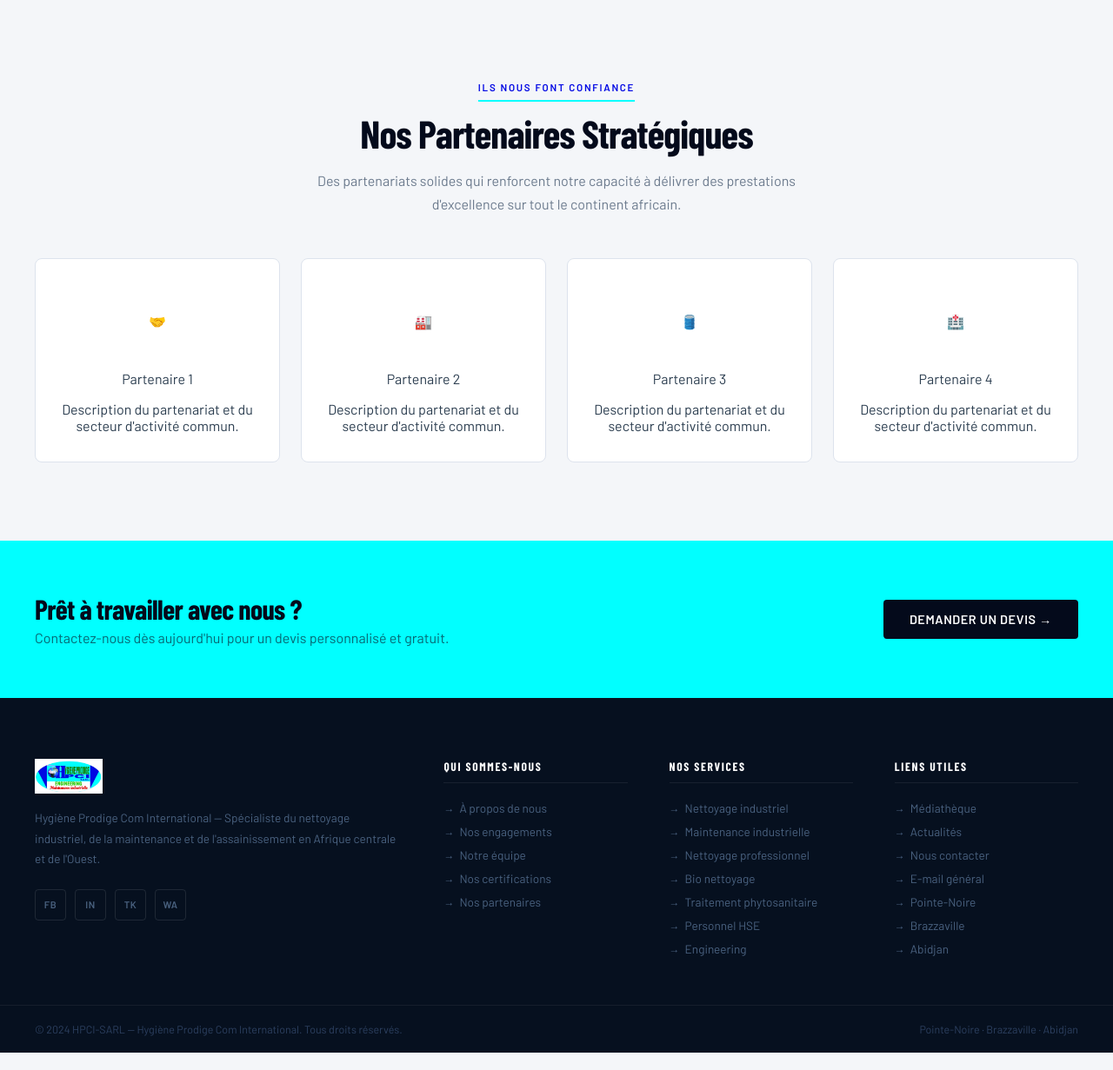
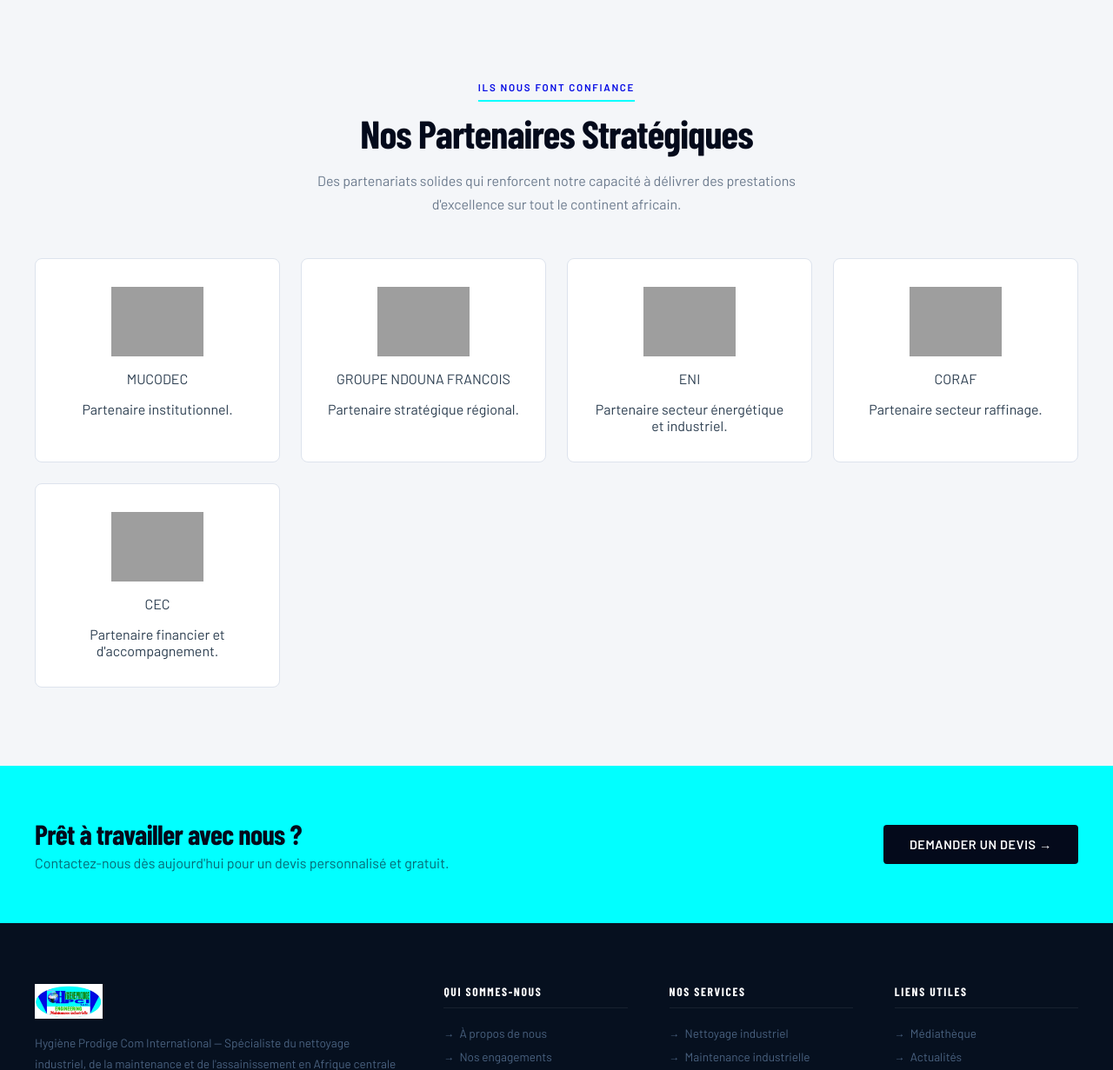
Before and after one commit to rachnicreation-sketch/hpci-site, a PHP site: page /pages/partenaires.html in a window 1280 px wide. Shown: the part 373-1604 px from the top of the page at 87% size. Run offline with PHP 8.4, Linux system fonts and the light colour scheme; some web fonts are replaced; grey boxes are pictures that could not be loaded.

Commit message:
mise à jour 2

```diff
--- a/index.html
+++ b/index.html
@@ -548,7 +548,11 @@
   </nav>
 
   <section class="hero">
-    <div class="hero-bg-img"></div>
+    <div class="hero-bg-slider">
+      <div class="slide slide-1"></div>
+      <div class="slide slide-2"></div>
+      <div class="slide slide-3"></div>
+    </div>
     <div class="hero-overlay"></div>
     <div class="hero-pattern"></div>
     <div class="hero-bar"></div>
--- a/index.php
+++ b/index.php
@@ -91,7 +91,11 @@
 </nav>
 
 <section class="hero">
-  <div class="hero-bg-img"></div>
+  <div class="hero-bg-slider">
+    <div class="slide slide-1"></div>
+    <div class="slide slide-2"></div>
+    <div class="slide slide-3"></div>
+  </div>
   <div class="hero-overlay"></div>
   <div class="hero-pattern"></div>
   <div class="hero-bar"></div>
--- a/pages/partenaires.html
+++ b/pages/partenaires.html
@@ -78,24 +78,39 @@
       <div class="partners-grid">
         <!-- ═══ PARTENAIRE 1 — Remplacer le 🤝 par le logo (voir CSS) ═══ -->
         <div class="partner-card anim">
-          <div class="partner-logo-box">🤝</div>
-          <div class="partner-name">Partenaire 1</div>
-          <div class="partner-desc">Description du partenariat et du secteur d'activité commun.</div>
+          <div class="partner-logo-box">
+            <img src="../images/partenaires/mucodec.png" alt="MUCODEC" style="max-width:100%;max-height:100%;object-fit:contain;">
+          </div>
+          <div class="partner-name">MUCODEC</div>
+          <div class="partner-desc">Partenaire institutionnel.</div>
         </div>
         <div class="partner-card anim">
-          <div class="partner-logo-box">🏭</div>
-          <div class="partner-name">Partenaire 2</div>
-          <div class="partner-desc">Description du partenariat et du secteur d'activité commun.</div>
+          <div class="partner-logo-box">
+            <img src="../images/partenaires/ndouna.png" alt="GROUPE NDOUNA FRANCOIS" style="max-width:100%;max-height:100%;object-fit:contain;">
+          </div>
+          <div class="partner-name">GROUPE NDOUNA FRANCOIS</div>
+          <div class="partner-desc">Partenaire stratégique régional.</div>
         </div>
         <div class="partner-card anim">
-          <div class="partner-logo-box">🛢️</div>
-          <div class="partner-name">Partenaire 3</div>
-          <div class="partner-desc">Description du partenariat et du secteur d'activité commun.</div>
+          <div class="partner-logo-box">
+            <img src="../images/partenaires/eni.png" alt="ENI" style="max-width:100%;max-height:100%;object-fit:contain;">
+          </div>
+          <div class="partner-name">ENI</div>
+          <div class="partner-desc">Partenaire secteur énergétique et industriel.</div>
         </div>
         <div class="partner-card anim">
-          <div class="partner-logo-box">🏥</div>
-          <div class="partner-name">Partenaire 4</div>
-          <div class="partner-desc">Description du partenariat et du secteur d'activité commun.</div>
+          <div class="partner-logo-box">
+            <img src="../images/partenaires/coraf.png" alt="CORAF" style="max-width:100%;max-height:100%;object-fit:contain;">
+          </div>
+          <div class="partner-name">CORAF</div>
+          <div class="partner-desc">Partenaire secteur raffinage.</div>
+        </div>
+        <div class="partner-card anim">
+          <div class="partner-logo-box">
+            <img src="../images/partenaires/cec.png" alt="CEC" style="max-width:100%;max-height:100%;object-fit:contain;">
+          </div>
+          <div class="partner-name">CEC</div>
+          <div class="partner-desc">Partenaire financier et d'accompagnement.</div>
         </div>
         <!-- Dupliquer ce bloc pour ajouter d'autres partenaires -->
       </div>
--- a/style.css
+++ b/style.css
@@ -203,3 +203,16 @@ footer { background: #06101f; padding: 70px 0 0; }
 .partners-track:hover { animation-play-state: paused; }
 .partner-item { filter: none !important; opacity: 0.8; transition: all 0.3s; }
 .partner-item:hover { opacity: 1; transform: scale(1.1); }
+/* ── HERO SLIDER ── */
+.hero-bg-slider { position: absolute; inset: 0; z-index: 0; background: var(--navy); overflow: hidden; }
+.hero-bg-slider .slide { position: absolute; inset: 0; background-size: cover; background-position: center; opacity: 0; animation: crossFade 18s infinite linear; }
+.hero-bg-slider .slide-1 { background-image: url('./images/services/nettoyage-industrielle.jpg'); animation-delay: 0s; }
+.hero-bg-slider .slide-2 { background-image: url('./images/services/maintenance-industrielle.jpg'); animation-delay: 6s; }
+.hero-bg-slider .slide-3 { background-image: url('./images/services/nettoyage-pro.jpg'); animation-delay: 12s; }
+@keyframes crossFade {
+  0% { opacity: 0; transform: scale(1); }
+  8% { opacity: 1; }
+  33% { opacity: 1; transform: scale(1.05); }
+  42% { opacity: 0; transform: scale(1.05); }
+  100% { opacity: 0; }
+}
```
